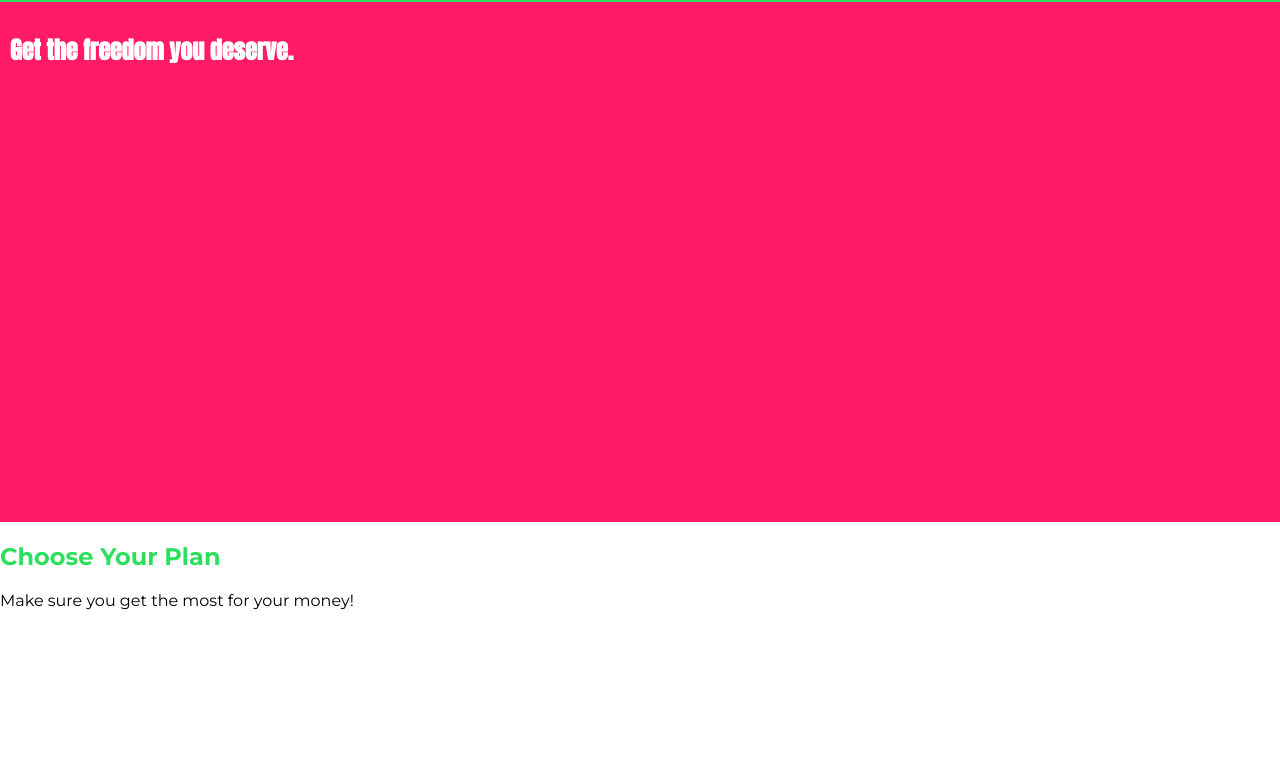
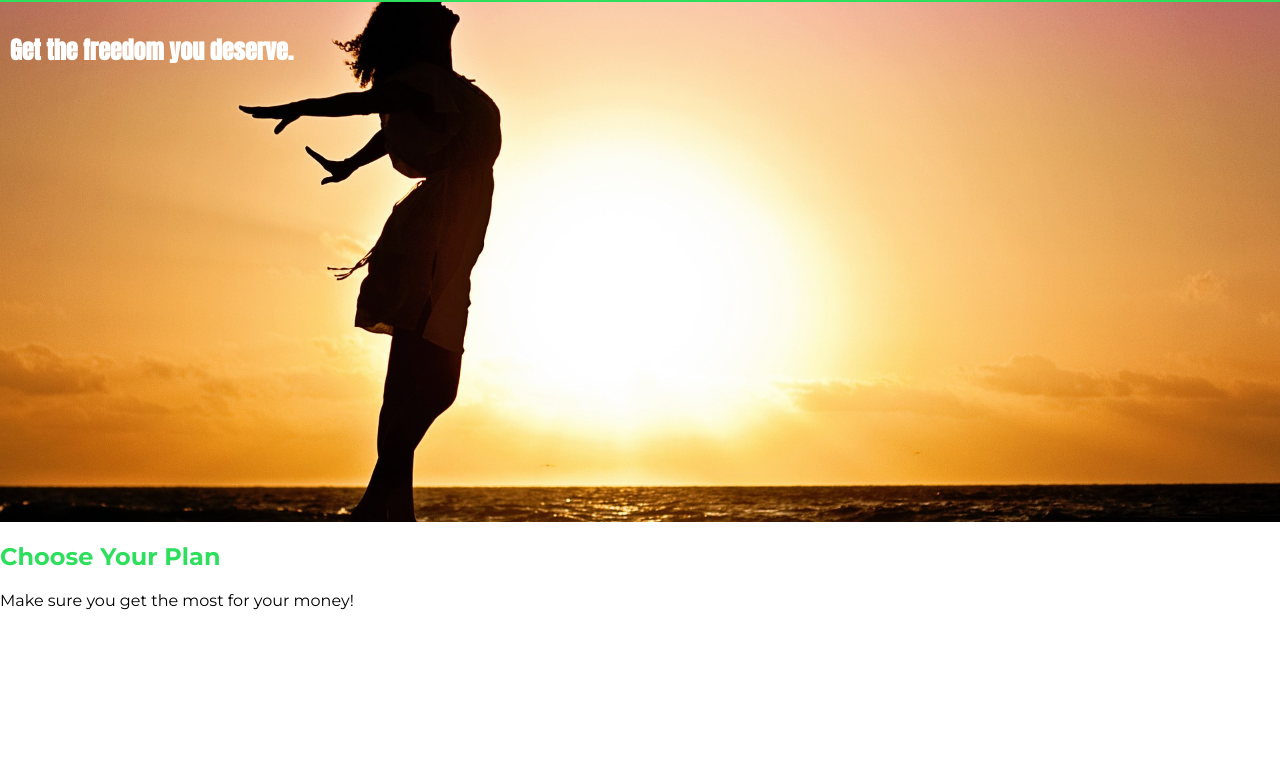
Before and after one commit to andrewrey/divingDeeperCSS, a website: page index.html in a window 1280 px wide. Shown: the part 41-800 px from the top of the page. Drawn offline with Linux system fonts and the light colour scheme.

Commit message:
added background image for product overview section

```diff
--- a/main.scss
+++ b/main.scss
@@ -77,7 +77,9 @@ body {
 }
 
 #product-overview {
-  background: #ff1b68;
+  background-image: url("../freedom.jpg");
+  background-position: center;
+  background-size: cover;
   width: 100%;
   height: 520px;
   padding: 10px;
```
Also changed, not shown: css/styles.css, freedom.jpg (added).
